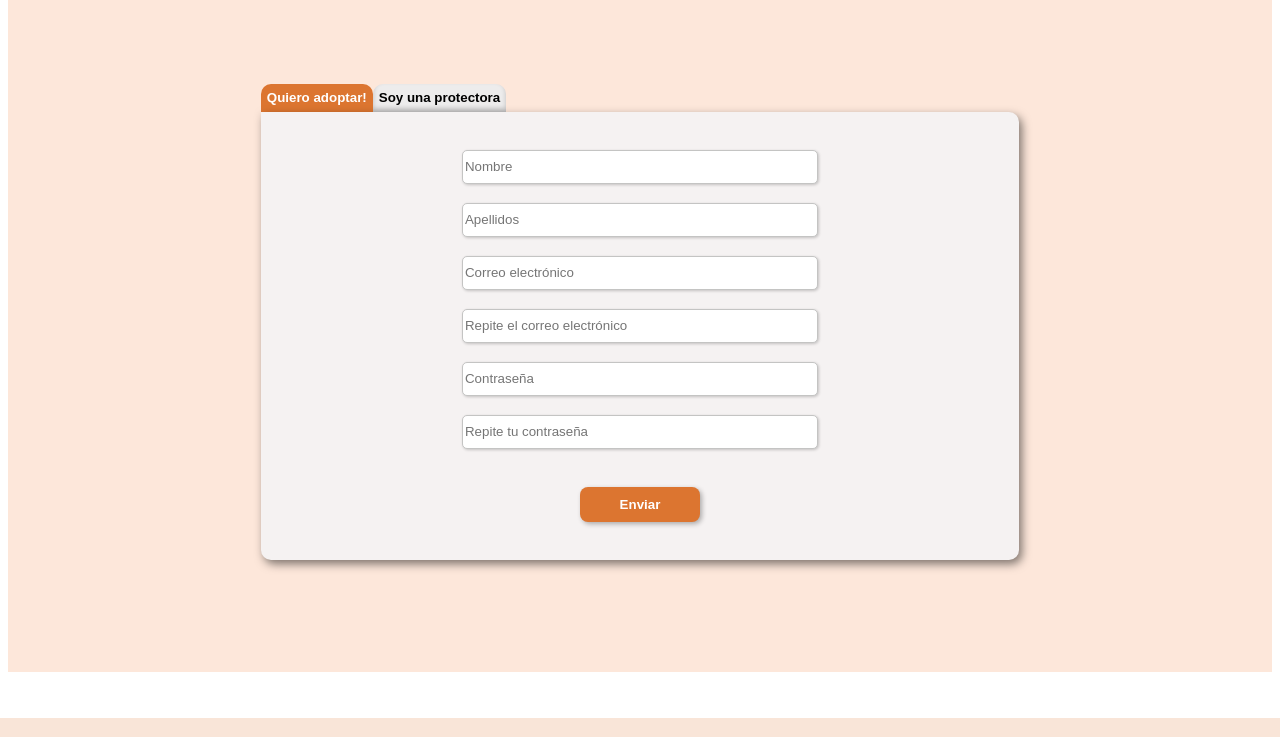
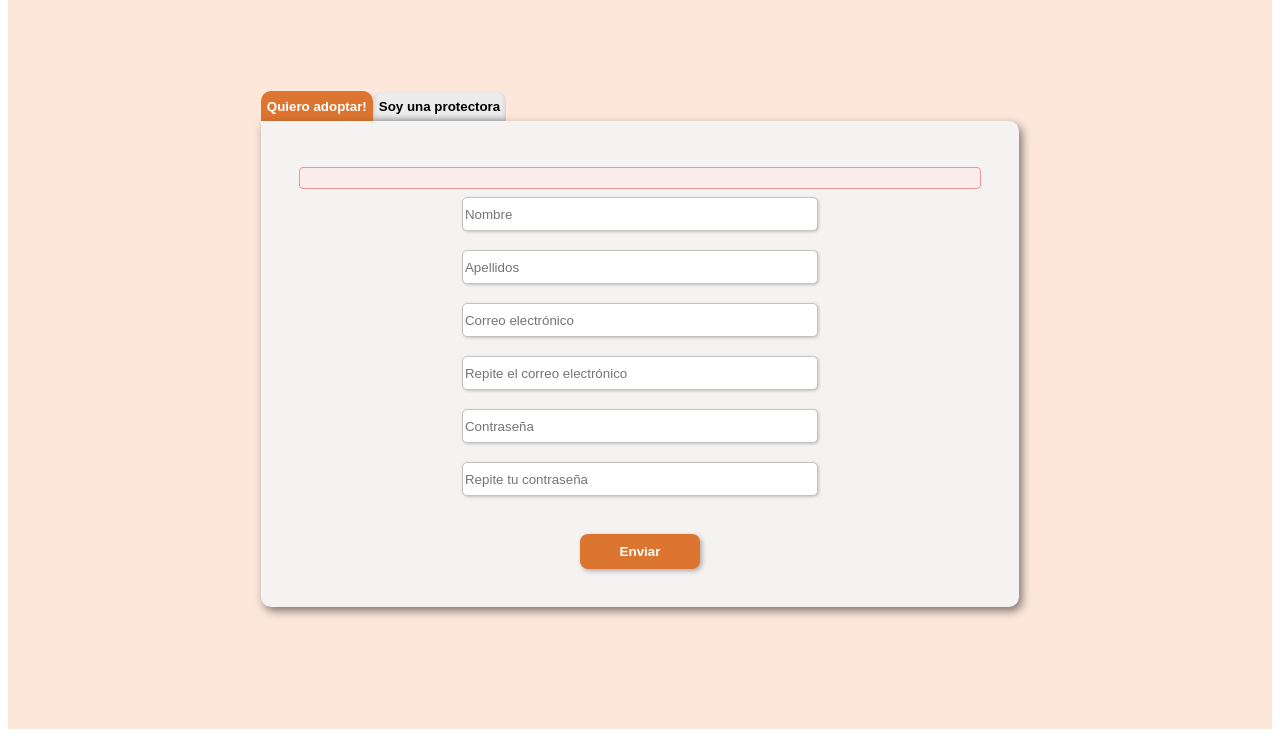
Before and after one commit to amv0048/GRUPO_6, a PHP site: page /signup.html in a window 1280 px wide. Shown: the part 82-819 px from the top of the page. Run offline with PHP 8.4, Linux system fonts and the light colour scheme.

Commit message:
Añadido errores Php

```diff
--- a/public/css/signUp.css
+++ b/public/css/signUp.css
@@ -149,3 +149,18 @@ input[type="text"], input[type="password"]{
     box-shadow: 4px 4px 10px rgba(0,0,0,0.5);
     cursor: pointer;
 }
+
+/*
+Creado por mi, para ver errores?
+*/
+.error{
+    display: block;
+    color: #8B0000;
+    background-color: #FCEBEB;
+    border: 1px solid #F09595;
+    border-radius: 4px;
+    padding: 10px 14px;
+    margin: 8px 0;
+    font-size: 14px;
+    text-align: center;
+}
--- a/public/signup.html
+++ b/public/signup.html
@@ -7,6 +7,7 @@
     <link rel="stylesheet" href="css/header.css">
     <link rel="stylesheet" href="css/signUp.css">
     <script src="js/signup.js"></script>
+    <script src="js/validacionPhP.js"></script>
 
 </head>
 <body>
@@ -37,7 +38,7 @@
     <!--Formulario de registro de adoptantes-->
 
     <div id="estructura">
-        <form action="sesion/registro.php" id="registro" method="POST">
+        <form action="sesion/signup.php" id="registro" method="POST">
         <input type="hidden" name="tipo" value="usuario">
         <input type="text" id="adopt-nombre" name="adopt-nombre" placeholder="Nombre">
         <br>
@@ -61,7 +62,7 @@
     </form>
 
     <!--Formulario de registro de protectoras-->
-    <form action="sesion/registro.php" id="registro2" method="POST">
+    <form action="sesion/signup.php" id="registro2" method="POST">
         <input type="hidden" name="tipo" value="protectora">
 
         <input type="text" id="prote-nombre" name="prote-nombre" placeholder="Nombre de la protectora">
```
Also changed, not shown: public/js/validacionPhP.js (added, +40 -0 lines).
